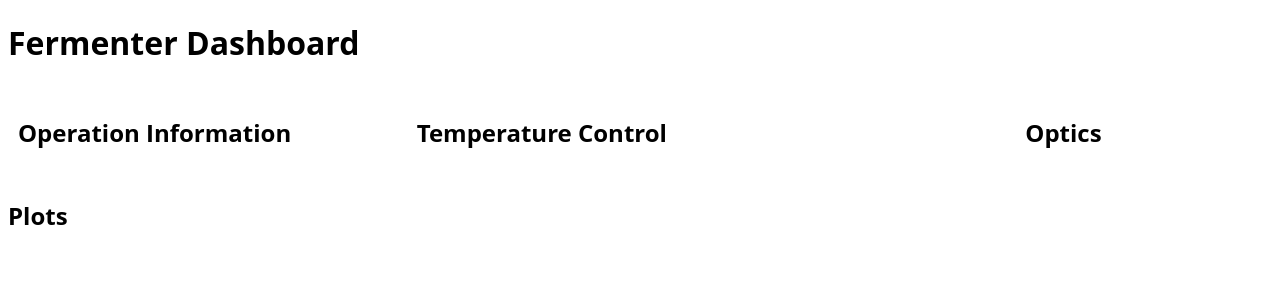
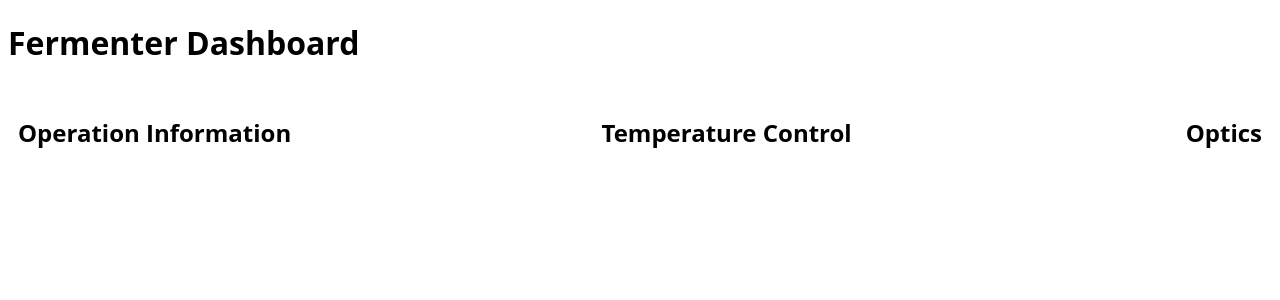
Before and after one commit to ethanjli/fermentor, a Flask app: page / in a window 1280 px wide. Shown: the top 300 px of the page. Run offline with Flask 2, Linux system fonts and the light colour scheme; some libraries are stand-ins or nearby versions.

Commit message:
Tweaking layout.

```diff
--- a/static/client.js
+++ b/static/client.js
@@ -82,7 +82,7 @@ $(document).ready(function () {
     $('#temp_update_time').text(time_text(msg.temp));
     $('#temp').text(temp_text(msg.temp));
     $('#heater').text(heater_text(msg.heater));
-    $('#optics_update_time').text(time_text(msg.ambient));
+    $('#optics_update_time').text(time_text(msg.optics.ambient));
     $('#ambient').text(ambient_text(msg.optics.ambient));
     $('#red').text(red_text(msg.optics.calibration.red, msg.optics.red));
     $('#green').text(green_text(msg.optics.calibration.green, msg.optics.green));
--- a/static/dashboard.html
+++ b/static/dashboard.html
@@ -8,9 +8,9 @@
     <link rel="stylesheet" type="text/css" href="/style.css">
   </head>
   <body>
-    <div class="dashboard">
-      <h1>Fermenter Dashboard</h1>
-      <div class="section">
+    <h1>Fermenter Dashboard</h1>
+    <div class="container">
+      <div class="row">
         <div class="info_container">
           <h2>Operation Information</h2>
           <p id="start"></p>
@@ -31,8 +31,7 @@
           <p id="green"></p>
         </div>
       </div>
-      <div class="section">
-        <h2>Plots</h2>
+      <div class="row">
         <div class="plot_container">
           <object id="temp_plot" data="/plots/temp" type="image/svg+xml"></object>
         </div>
--- a/static/style.css
+++ b/static/style.css
@@ -10,12 +10,12 @@ p {
   font-family: Open Sans;
 }
 
-.dashboard {
+.container {
   width: 100%
   display: table;
 }
 
-.section {
+.row {
   width: 100%;
   display: table-row;
 }
```
